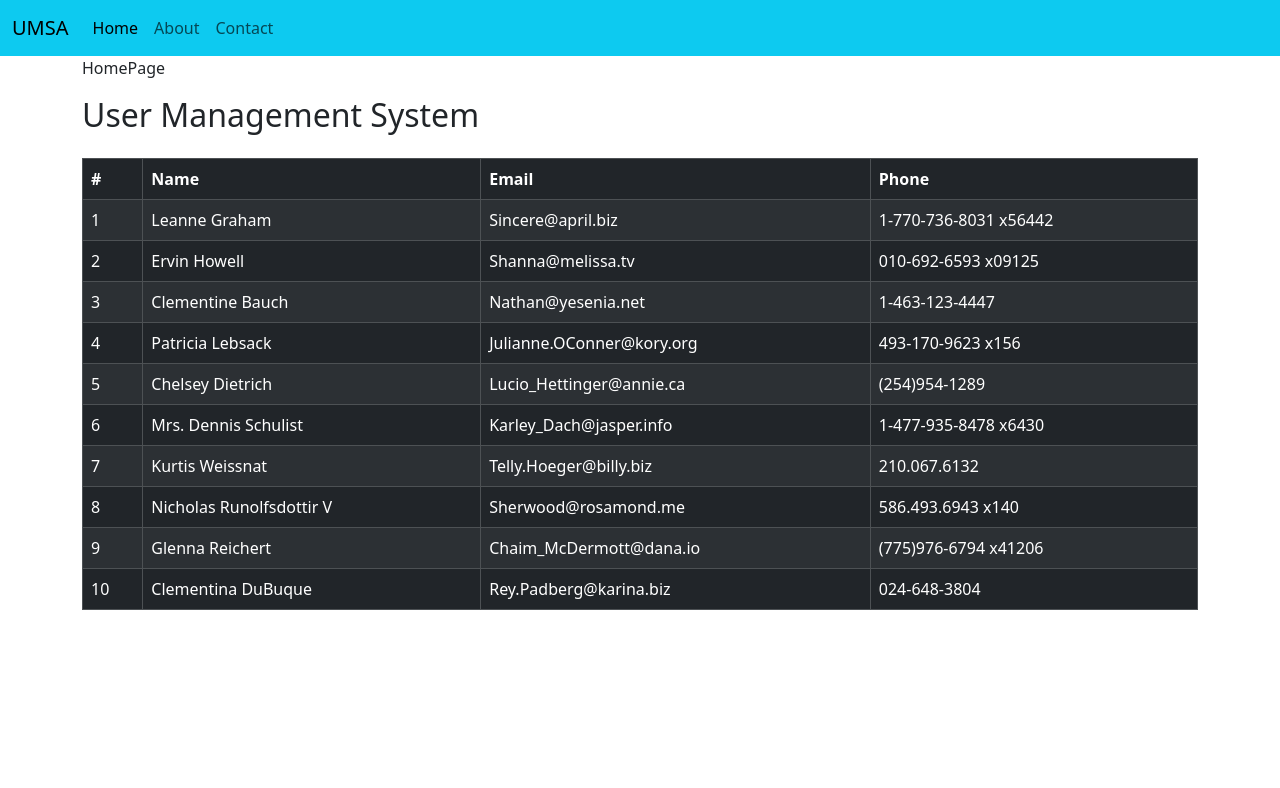
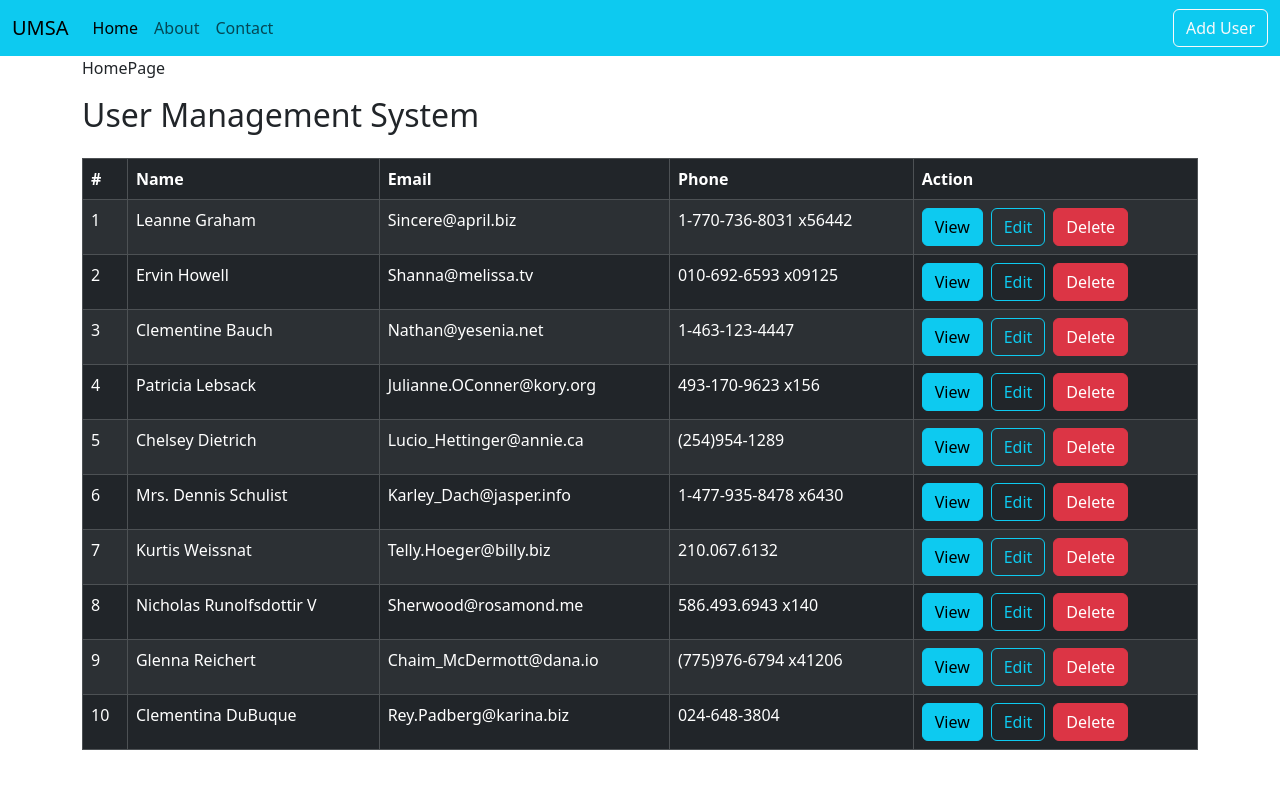
Before and after one commit to khizar-riaz/React-Udemy-course, a React (Create React App) app: page / in a window 1280 px wide. Shown: the top 788 px of the page. Built offline with nearby package versions, Linux system fonts and the light colour scheme; data requests are answered from the project's data file.

Commit message:
Adding Action buttons

```diff
--- a/src/component/layout/NavBar.js
+++ b/src/component/layout/NavBar.js
@@ -1,4 +1,5 @@
 import React from "react";
+import { Button } from "react-bootstrap";
 import { NavLink } from "react-router-dom";
 function NavBar() {
   return (
@@ -37,6 +38,7 @@ function NavBar() {
             </li>
           </ul>
         </div>
+  <Button variant="outline-light">Add User</Button>
       </div>
     </nav>
   );
--- a/src/component/pages/HomePage.js
+++ b/src/component/pages/HomePage.js
@@ -1,6 +1,7 @@
 import React, { useEffect, useState } from "react";
 import axios from "axios";
 import { Table } from "react-bootstrap";
+import { Link } from "react-router-dom";
 function HomePage() {
   const [users, setusers] = useState([]); //we are creating a users array and its setter method and its an empty array
 
@@ -38,20 +39,23 @@ function HomePage() {
             <th>Name</th>
             <th>Email</th>
             <th>Phone</th>
+            <th>Action</th>
           </tr>
         </thead>
         <tbody>
-          {
-            users.map((user, index)=> (
-              <tr>
-              <td>{index+1}</td>
+          {users.map((user, index) => (
+            <tr key={index}>
+              <td>{index + 1}</td>
               <td>{user.name}</td>
               <td>{user.email}</td>
               <td>{user.phone}</td>
+              <td>
+                <Link to='' className="btn btn-info me-2">View</Link>
+                <Link to='' className="btn btn-outline-info me-2">Edit</Link>
+                <Link to='' className="btn btn-danger">Delete</Link>
+              </td>
             </tr>
-            ))
-          }
-
+          ))}
         </tbody>
       </Table>
     </div>
```
